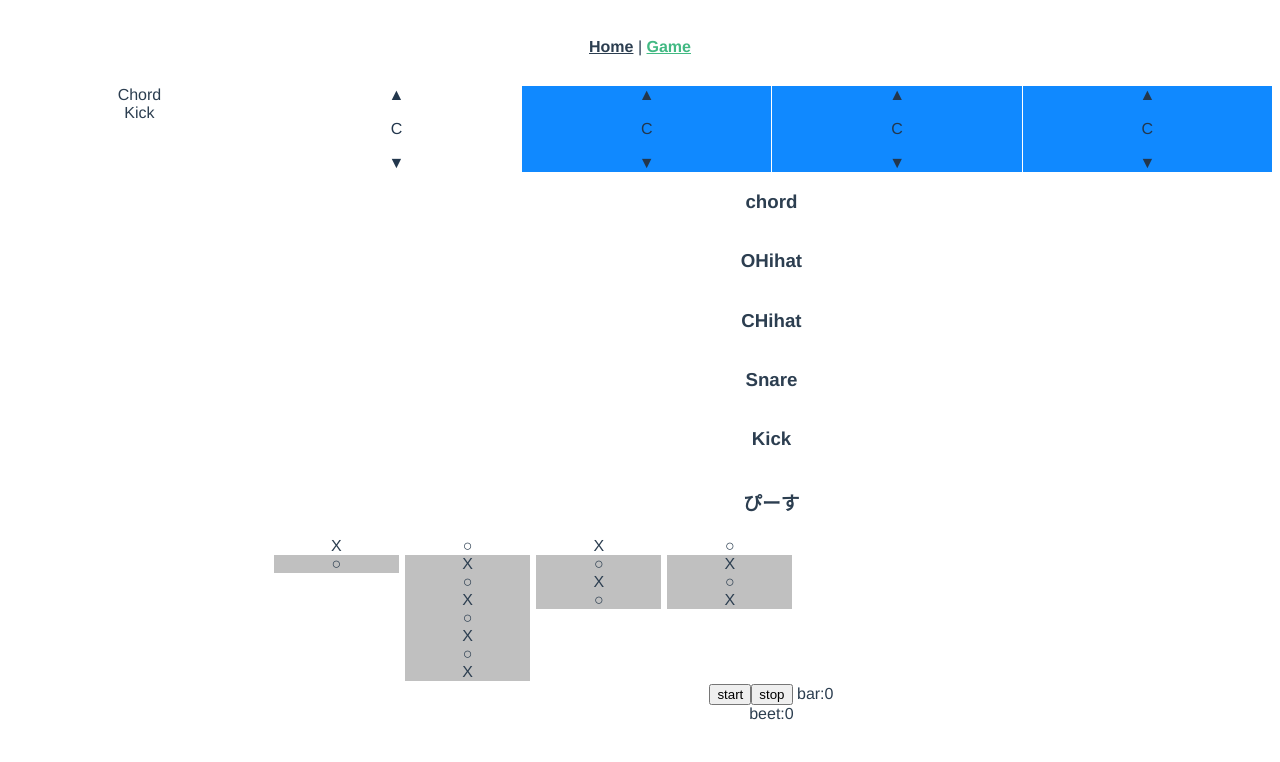
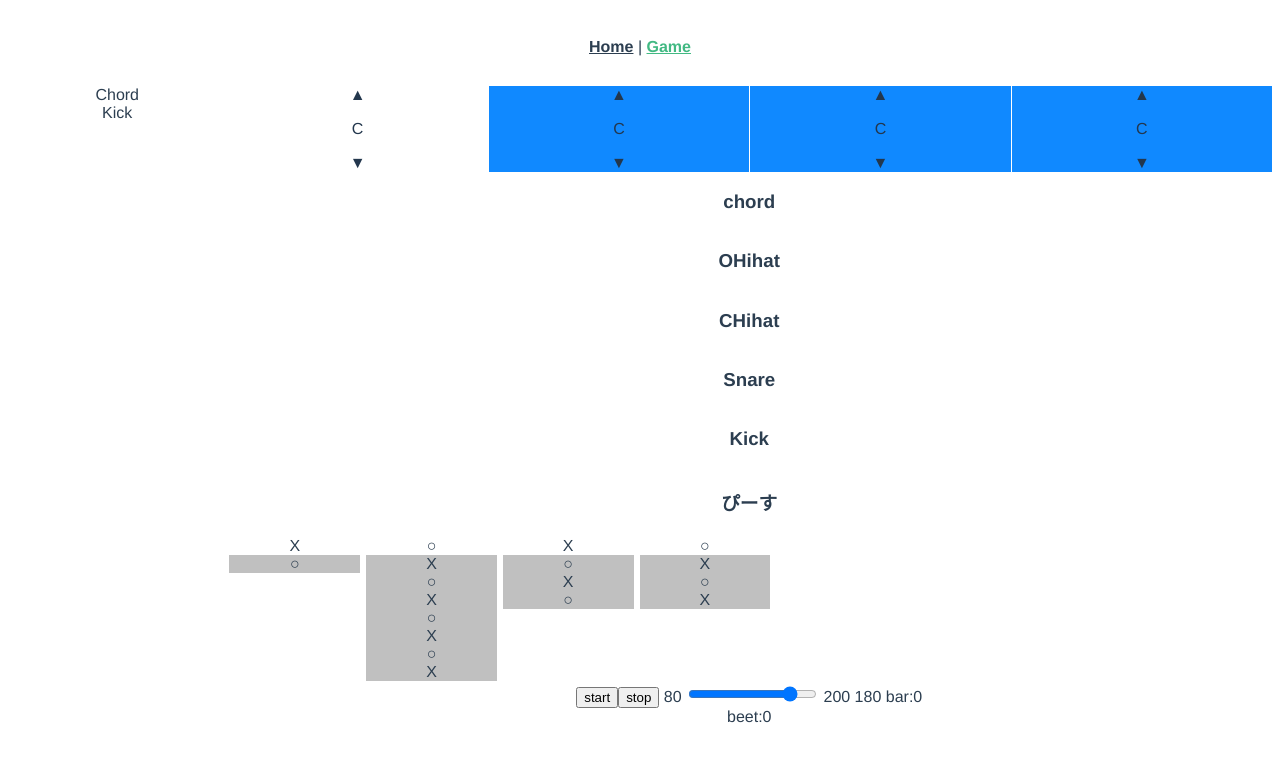
Before and after one commit to kenshin1025/othlohack2019_jsbach, a Vue app: page /game in a window 1280 px wide. Shown: the top 762 px of the page. Built offline with nearby package versions, Linux system fonts and the light colour scheme.

Commit message:
bpmやった

```diff
--- a/src/components/Score.vue
+++ b/src/components/Score.vue
@@ -6,9 +6,13 @@
     </div>
     <div class="score">
       <chords :now_bar="this.bar"></chords>
-      <Beats :now_beats="this.beat" :edit="this.edit"></Beats>
+      <Beats :now_beats="this.beat"></Beats>
       <button v-on:click="start">start</button>
         <button v-on:click="stop">stop</button>
+        80
+        <input type="range" min="80" max="200" step="1" v-model="bpm">
+        200
+        {{bpm}}
       bar:{{ this.bar }}<br />
       beet:{{ this.beat }}
     </div>
@@ -70,10 +74,17 @@ export default {
       bar: 0, //小節
       beat: 0, //八分音符,
       bpm: 180, //テンポ
-      timeCounter: null
+      timeCounter: null,
+        isStarting: false,
     };
   },
-
+    watch:{
+      bpm:function(){
+            if(this.isStarting){
+                this.start();
+            }
+        }
+    },
   beforeRouteEnter(to, from, next) {
     next(vm => {
       vm.initialize(); // 初期化処理
@@ -109,6 +120,7 @@ export default {
       }
     },
     start: function() {
+        this.isStarting = true;
       let self = this;
       let interval = 60 / this.bpm / 2;
       // console.log(interval);
@@ -121,6 +133,7 @@ export default {
       this.timerOn = true; //timerがOFFであることを状態として保持
     },
       stop(){
+          this.isStarting = false;
           clearInterval(this.timeCounter);
       },
     playChord(chord) {
```
